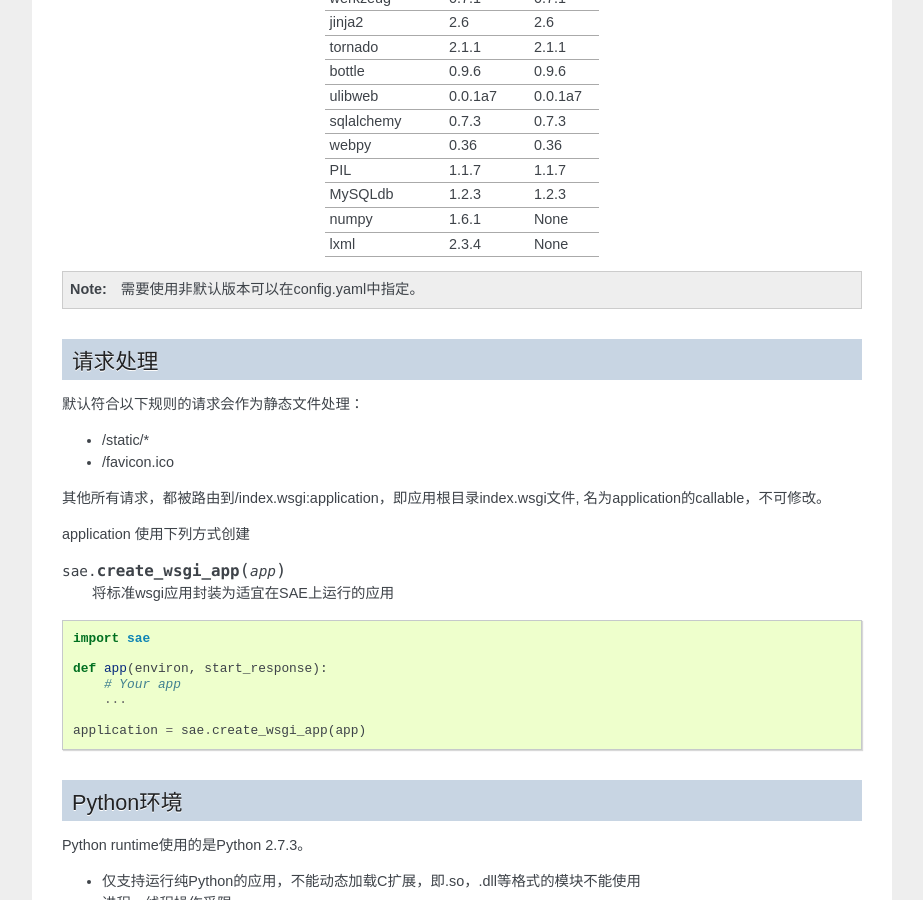
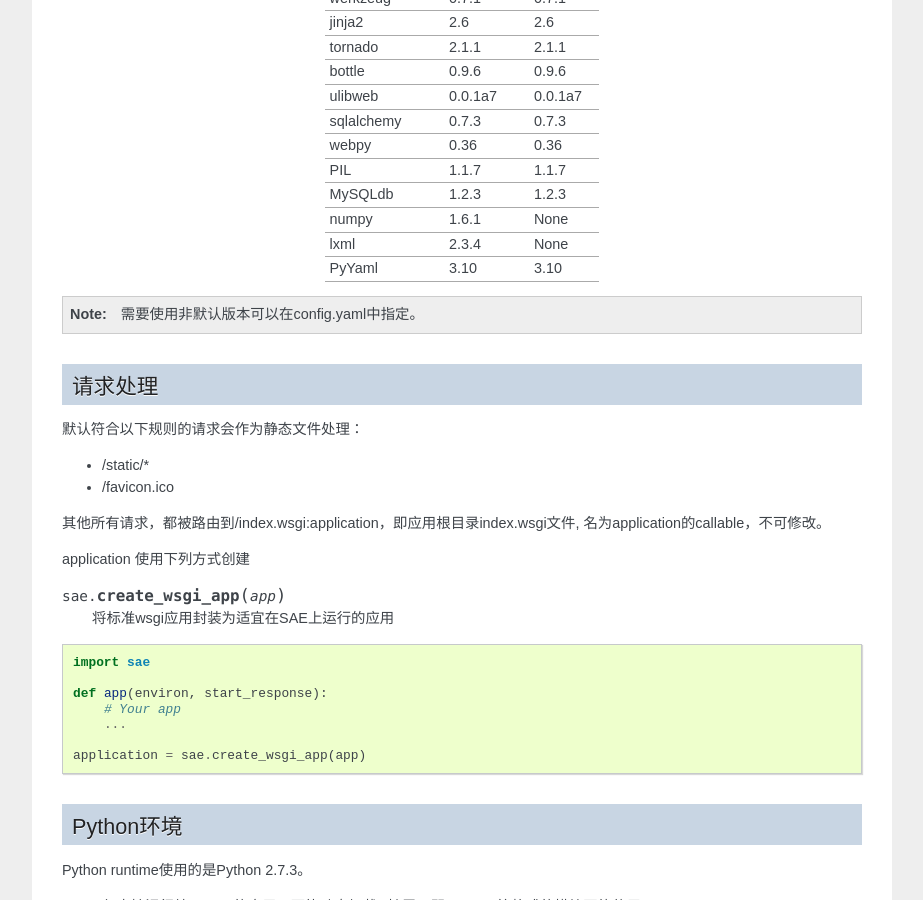
Before and after one commit to sinacloud/sae-python-dev-guide, a Sphinx documentation site: the page built from docs/runtime.rst, in a window 1280 px wide and 900 px high, scrolled down 822 px. Shown: the whole window, without its empty margins (198-1121 px from the left). Built offline with Sphinx 7.4.7, drawn with Linux system fonts in a browser that asks for light colours.

Commit message:
Add PyYaml-3.10

```diff
--- a/docs/runtime.rst
+++ b/docs/runtime.rst
@@ -49,6 +49,7 @@ SAE Python支持标准WSGI应用。
     MySQLdb                         1.2.3               1.2.3
     numpy                           1.6.1               None
     lxml                            2.3.4               None
+    PyYaml                          3.10                3.10
     =============================== =================== ====================
 
 .. note:: 需要使用非默认版本可以在config.yaml中指定。
```
